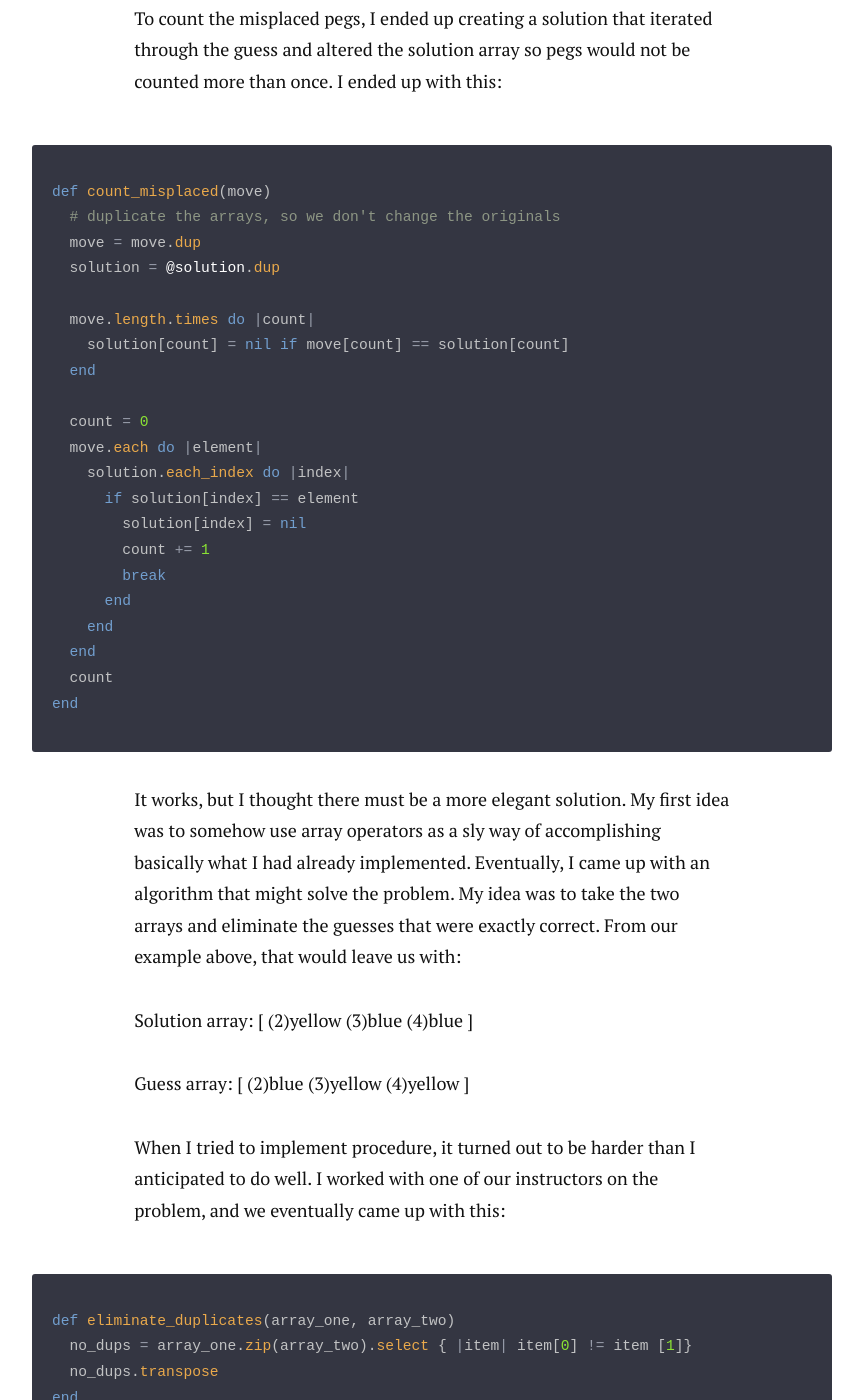
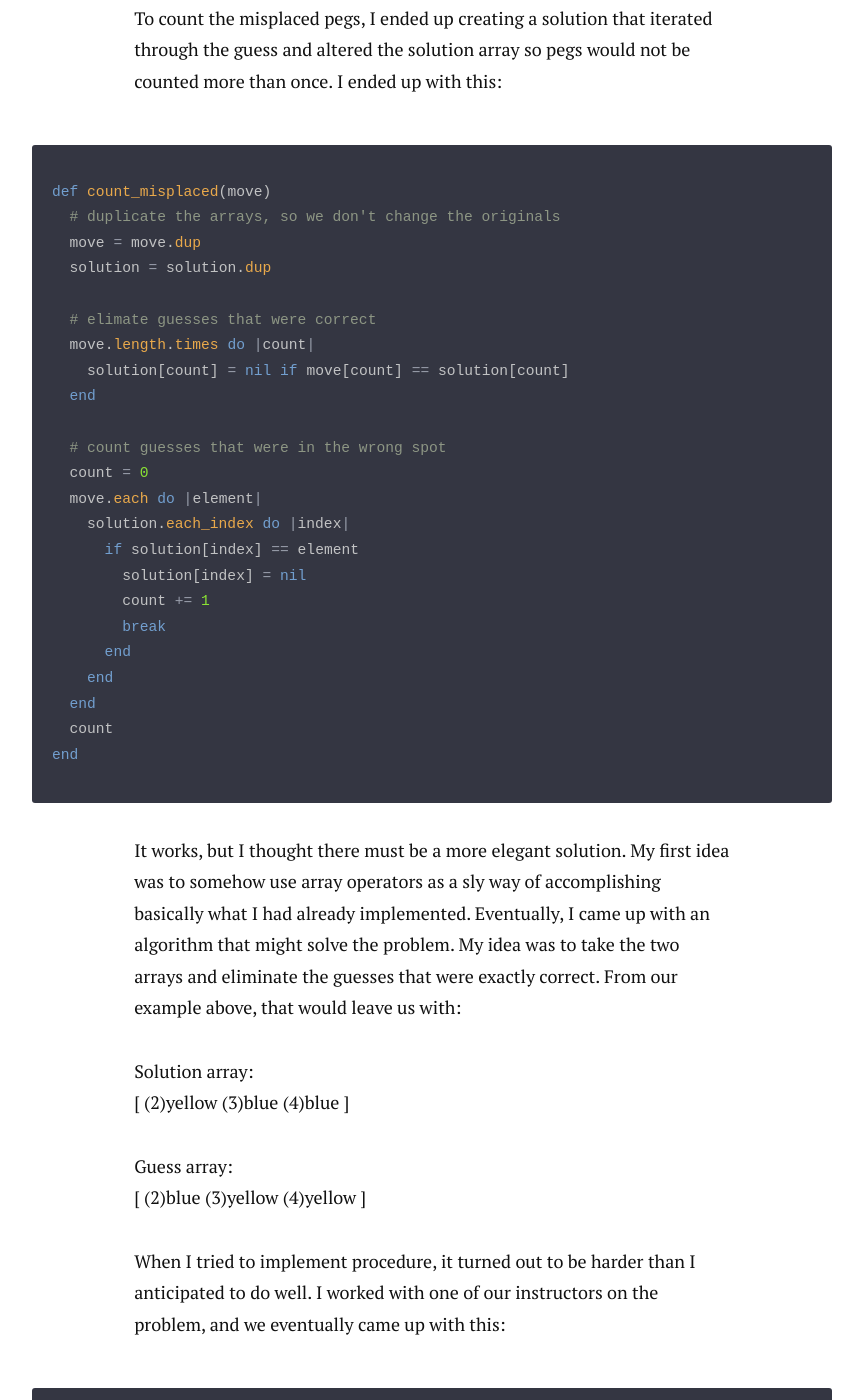
Before and after one commit to philipcolejohnson/philipcolejohnson.github.io, a Jekyll site: the page built from _posts/2016-07-10-smooth_operator.markdown, in a window 1280 px wide and 1400 px high, scrolled down 1400 px. Shown: the whole window, without its empty margins (208-1071 px from the left). Built offline with Jekyll 4.4.1, drawn with Linux system fonts in a browser that asks for light colours; nearby versions of some CDN libraries; some of the changed text lies outside the part shown.

Commit message:
Make a few small corrections in post

```diff
--- a/_posts/2016-07-10-smooth_operator.markdown
+++ b/_posts/2016-07-10-smooth_operator.markdown
@@ -6,10 +6,10 @@
 
 <p class="intro"><span class="dropcap">W</span>hile working on implementing a Mastermind game this week, I discovered I basically needed a new array operator. The trouble began when I ran into the issue of determining the number of correct and misplaced pegs in a player's guess. For example, let's say the secret code is:</p>
 
-[ (1)red (2)yellow (3)blue   (4)blue   (5)red (6)yellow ]
+[ (1)red (2)yellow (3)blue   (4)blue   (5)red (6)yellow ]<br>
 
- and the player's guess was:
-[ (1)red (2)blue   (3)yellow (4)yellow (5)red (6)yellow ]
+ and the player's guess was:<br>
+[ (1)red (2)blue   (3)yellow (4)yellow (5)red (6)yellow ]<br>
 
 This means that positions 1, 5, and 6 are exactly correct. Meanwhile, in the player's guess, peg 2 should be in position 3, and 3 should be in 2. Finally, position 4 is completely wrong. To sum up, we have 3 correct and 2 misplaced pegs.
 
@@ -19,7 +19,7 @@
 def count_correct(move)
     count = 0
     move.each_index do |index|
-      count += 1 if move[index] == @solution[index]
+      count += 1 if move[index] == solution[index]
     end
     count
   end
@@ -31,12 +31,14 @@
 def count_misplaced(move)
   # duplicate the arrays, so we don't change the originals
   move = move.dup
-  solution = @solution.dup
+  solution = solution.dup
 
+  # elimate guesses that were correct
   move.length.times do |count|
     solution[count] = nil if move[count] == solution[count]
   end
 
+  # count guesses that were in the wrong spot
   count = 0
   move.each do |element|
     solution.each_index do |index|
@@ -53,11 +55,11 @@
 
 It works, but I thought there must be a more elegant solution. My first idea was to somehow use array operators as a sly way of accomplishing basically what I had already implemented. Eventually, I came up with an algorithm that might solve the problem. My idea was to take the two arrays and eliminate the guesses that were exactly correct. From our example above, that would leave us with:
 
-Solution array:
-[ (2)yellow (3)blue   (4)blue ]
+Solution array:<br>
+[ (2)yellow (3)blue   (4)blue ]<br>
 
-Guess array:
-[ (2)blue   (3)yellow (4)yellow ]
+Guess array:<br>
+[ (2)blue   (3)yellow (4)yellow ]<br>
 
 When I tried to implement procedure, it turned out to be harder than I anticipated to do well. I worked with one of our instructors on the problem, and we eventually came up with this:
 
```
